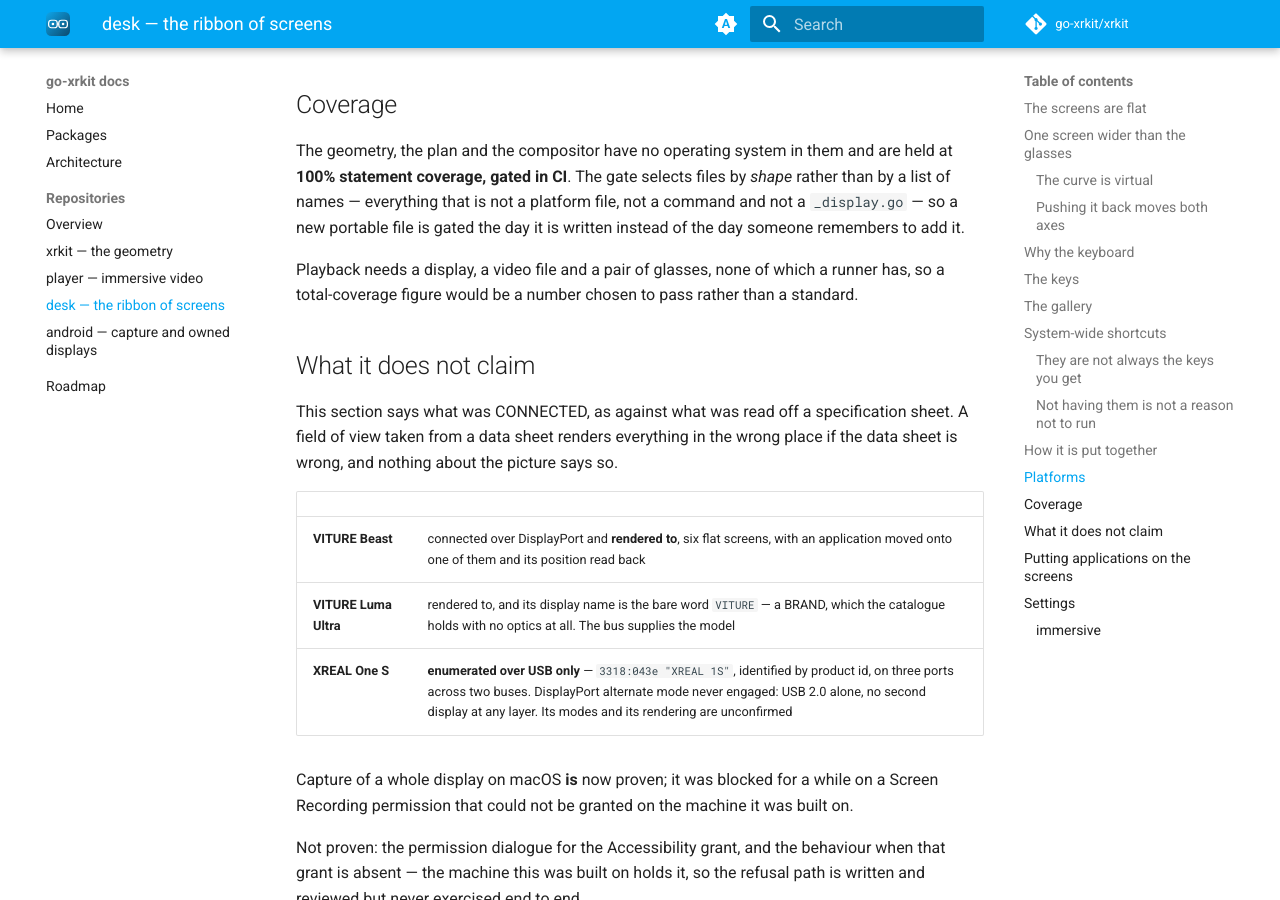
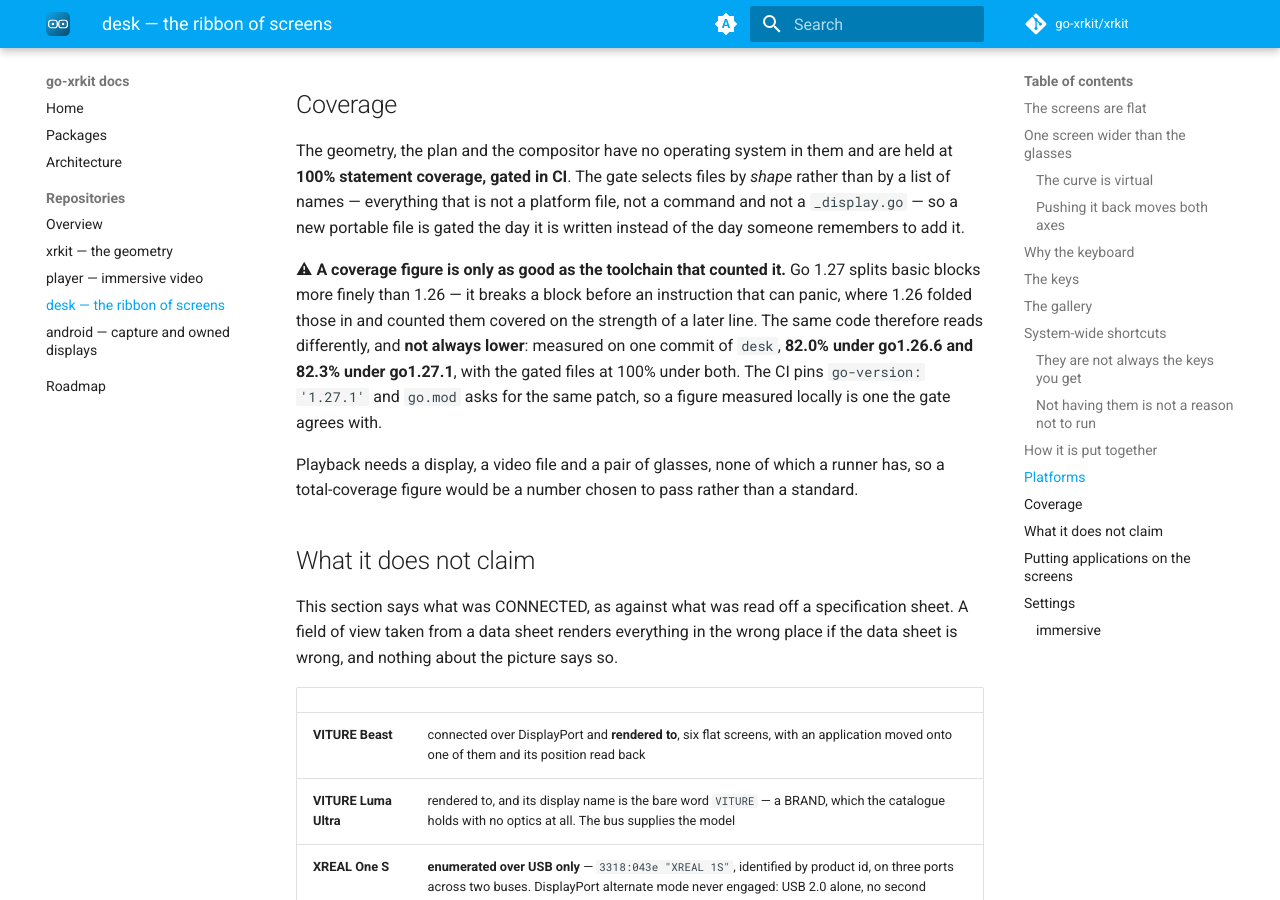
Before and after one commit to go-xrkit/docs, an MkDocs documentation site: the page built from docs/repos/desk.md, in a window 1280 px wide and 900 px high, scrolled down 8387 px. Built offline with MkDocs 1.6.1 and Material for MkDocs 9.7.7, drawn with Linux system fonts in a browser that asks for light colours; comment, search, counter and statistics services are not loaded; the version menu is left out.

Commit message:
A coverage figure names the toolchain that counted it (#9)
Go 1.27 splits basic blocks more finely than 1.26: it breaks a block before an
instruction that can panic, where 1.26 folded those in and counted them covered
on the strength of a later line. So the same code reads differently under the two
compilers -- and NOT always lower, which is the half worth writing down.

Measured on one commit of go-xrkit/desk, both toolchains:

	go1.26.6   82.0% of statements, gated files 100%
	go1.27.1   82.3% of statements, gated files 100%

The page said "100% statement coverage, gated in CI" with no toolchain beside
it, which is exactly how a figure goes quietly out of date: a repository whose
workflow asks for `stable` moves to a new minor Go without a commit, and every
number measured against the old one becomes an upper bound rather than a
measurement.

desk now pins `go-version: '1.27.1'` and asks for the same patch in go.mod, so a
figure measured locally is one the gate agrees with. That is what this paragraph
says, and why.

Co-authored-by: Claude Opus 5 <noreply@anthropic.com>

```diff
--- a/docs/repos/desk.md
+++ b/docs/repos/desk.md
@@ -321,6 +321,15 @@ are held at **100% statement coverage, gated in CI**. The gate selects files by
 not a command and not a `_display.go` — so a new portable file is gated the day it
 is written instead of the day someone remembers to add it.
 
+⚠ **A coverage figure is only as good as the toolchain that counted it.** Go
+1.27 splits basic blocks more finely than 1.26 — it breaks a block before an
+instruction that can panic, where 1.26 folded those in and counted them covered
+on the strength of a later line. The same code therefore reads differently, and
+**not always lower**: measured on one commit of `desk`, **82.0% under go1.26.6
+and 82.3% under go1.27.1**, with the gated files at 100% under both. The CI pins
+`go-version: '1.27.1'` and `go.mod` asks for the same patch, so a figure
+measured locally is one the gate agrees with.
+
 Playback needs a display, a video file and a pair of glasses, none of which a
 runner has, so a total-coverage figure would be a number chosen to pass rather
 than a standard.
```
